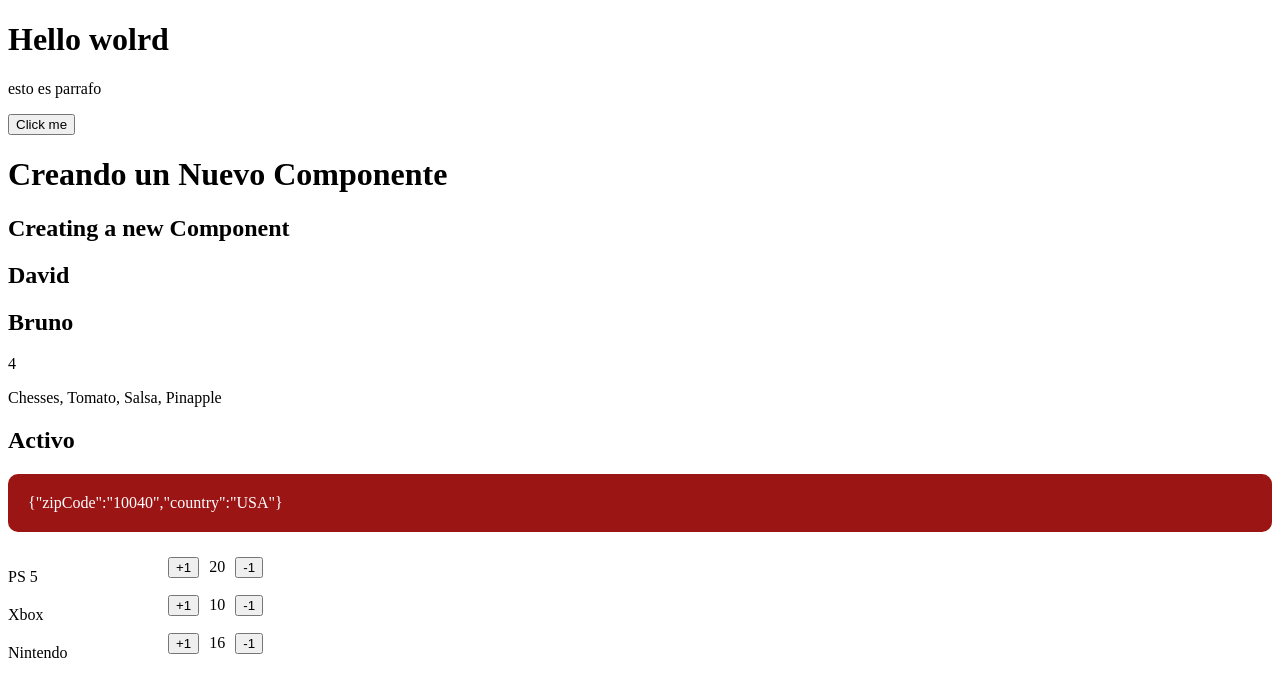
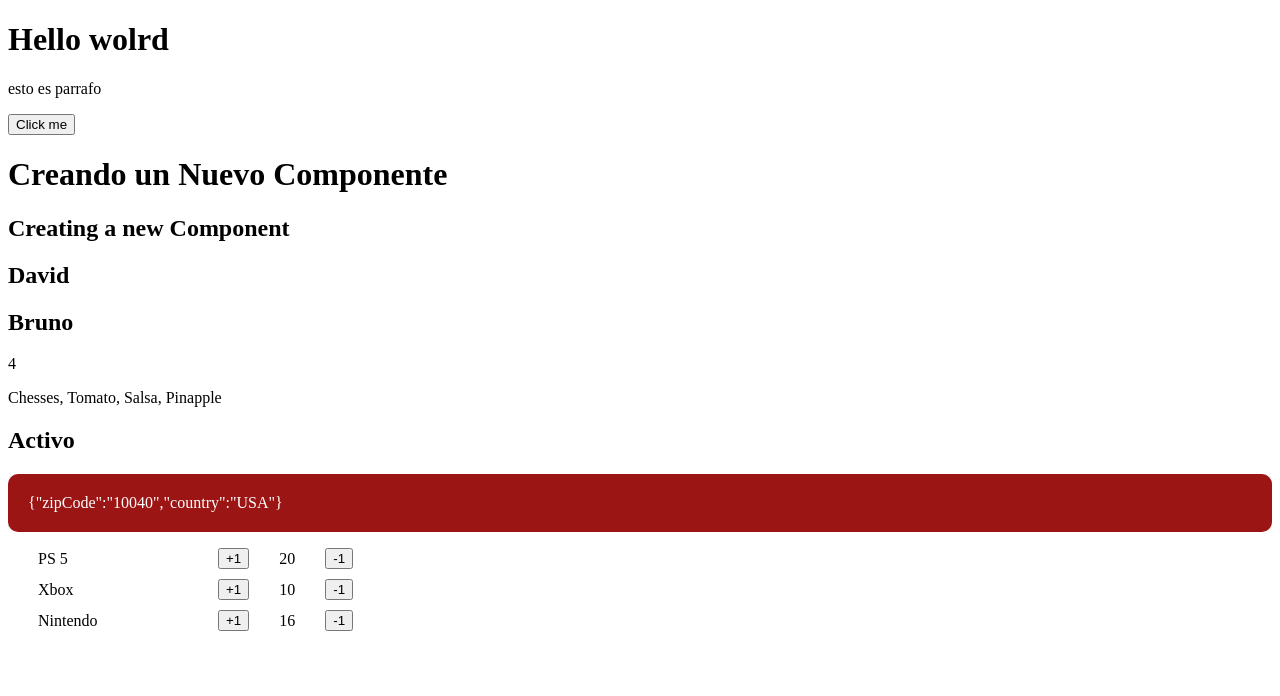
Before and after one commit to mastering23/learning-typescript, a React (Vite) app: page / in a window 1280 px wide. Shown: the top 696 px of the page. Built offline with nearby package versions, Linux system fonts and the light colour scheme.

Commit message:
adding css styles in separate file and import it into ItemCounter.tsx

```diff
--- a/src/components/FirstStepsApp.tsx
+++ b/src/components/FirstStepsApp.tsx
@@ -1,35 +1,35 @@
 import { MyAwesomeApp } from "./MyAwesomeApp";
-import { ItemCounter} from "./itemCounter";
+import { ItemCounter } from "./ItemCounter";
 
-interface ItemInCart{
+
+interface ItemInCart {
   productName: string;
   quantity: number;
 }
 
-const intemsIncart : ItemInCart [] = [
-{productName: 'PS 5',quantity:20},
-{productName: 'Xbox',quantity:10},
-{productName: 'Nintendo',quantity:16},
+const intemsIncart: ItemInCart[] = [
+  { productName: 'PS 5', quantity: 20 },
+  { productName: 'Xbox', quantity: 10 },
+  { productName: 'Nintendo', quantity: 16 },
 
 ]
 
-export function FirstStepsApp(){
+export function FirstStepsApp() {
 
-  return(
+  return (
     <>
-     <h1>Hello wolrd</h1>
-     <p>esto es parrafo</p>
-     <button> Click me </button>
+      <h1>Hello wolrd</h1>
+      <p>esto es parrafo</p>
+      <button> Click me </button>
 
 
-     <MyAwesomeApp />
+      <MyAwesomeApp />
 
-     {intemsIncart.map(({productName,quantity})=>(
-      <ItemCounter key={productName} name ={productName}quantity={quantity} />
-     ))}
-    {/* <ItemCounter name ="PS 5" quantity={20}/>
-    <ItemCounter name = "Xbox" quantity={10}/>
-    <ItemCounter name = "Nitendo"quantity={16}/> */}
+      {intemsIncart.map(({ productName, quantity }) => (
+        <ItemCounter key={productName} name={productName} quantity={quantity} />
+      ))}
+
+
     </>
 
   );
--- a/src/components/ItemCounter.tsx
+++ b/src/components/ItemCounter.tsx
@@ -1,47 +1,38 @@
 import { useState } from "react";
+import './css/ItemCounter.css';
 
 interface Props {
   name: string;
   quantity?: number;
 }
-export const ItemCounter = ({ name ,quantity =1}: Props) => {
+export const ItemCounter = ({ name, quantity = 1 }: Props) => {
 
-  const [count,setCount] = useState(quantity);
+  const [count, setCount] = useState(quantity);
 
-  const handleAdd =()=>{
+  const handleAdd = () => {
 
-    setCount(count+1);
+    setCount(count + 1);
   }
-  const handleSubtract =()=>{
-    if(count>0)
-    setCount(count-1);
+  const handleSubtract = () => {
+    if (count > 0)
+      setCount(count - 1);
   }
-
-  // const handleClick =() =>{
-  //     console.log(`click  en ${name}`);
-  // }
-
-
 
   return (
     <section
-      style={{
-        display: 'flex',
-        alignItems: 'center',
-        gap: 10,
-      }}>
-
-      <span style={{
-        width: 150,
-        marginTop: 20,
-      }}>{name}</span>
+      className="item-row"
+    >
+      <span
+        className={`item-text`}
+        style={{ color: count === 0 ? 'red' : 'black', }}>
+        {name}</span>
 
       <button
         onClick={handleAdd}>+1</button>
 
       <span>{count}</span>
 
-      <button  onClick={handleSubtract}>-1</button>
+      <button onClick={handleSubtract}>-1</button>
     </section>
 
   );
--- /dev/null
+++ b/src/components/css/ItemCounter.css
@@ -0,0 +1,12 @@
+.item-row {
+  padding-left: 30px;
+  display: flex;
+  align-items: center;
+  gap: 30px;
+  margin-top: 10px;
+
+}
+
+.item-text {
+  width: 150px;
+}
```
Also changed, not shown: src/components/MyAwesomeApp.tsx (+5 -5 lines).
